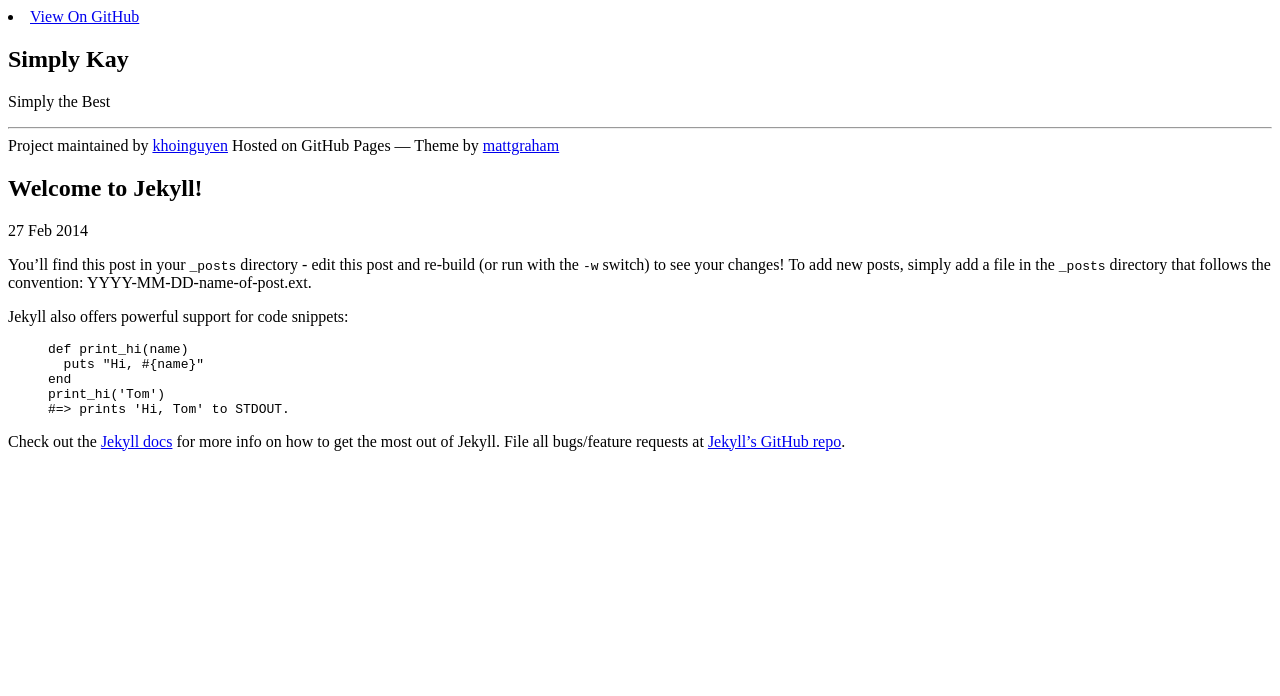
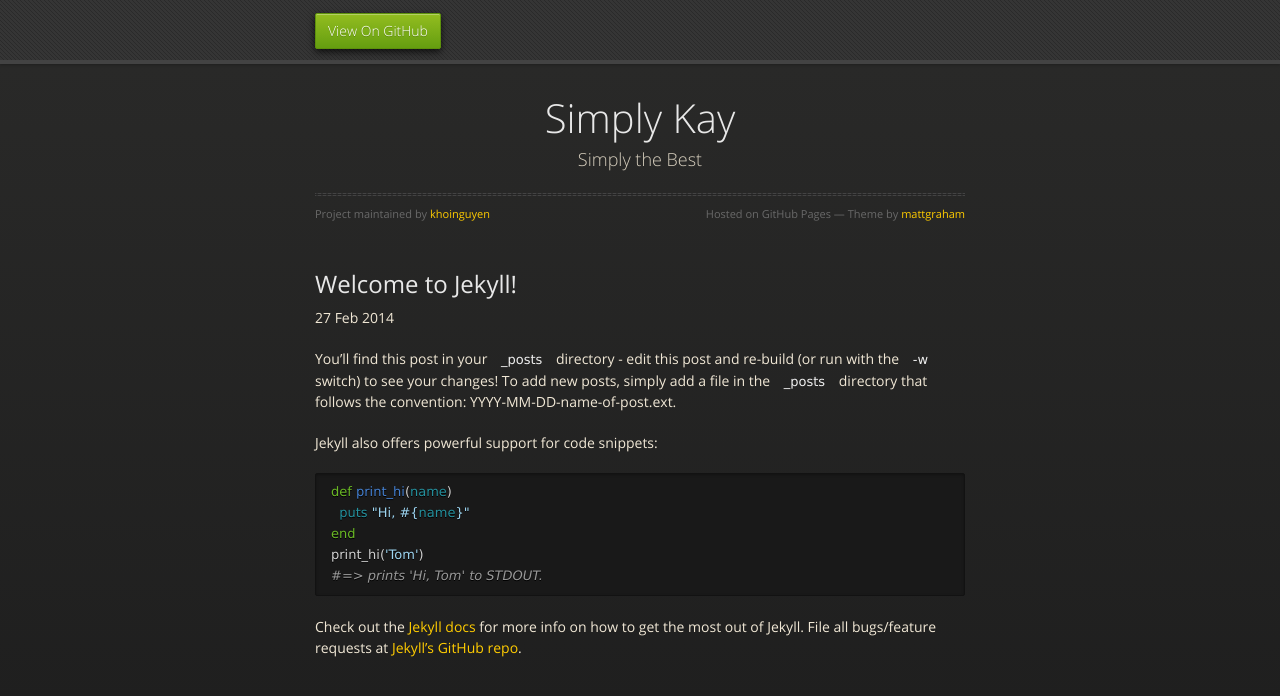
Before and after one commit to khoinguyen/khoinguyen.github.io, a Jekyll site: the page built from _posts/2014-02-27-welcome-to-jekyll.markdown, in a window 1280 px wide. Shown: the top 696 px of the page. Built offline with Jekyll 4.4.1, drawn with Linux system fonts in a browser that asks for light colours; nearby versions of some CDN libraries; Markdown is read by kramdown in place of the engine named in the settings.

Commit message:
Use site url for style & script

```diff
--- a/_layouts/default.html
+++ b/_layouts/default.html
@@ -4,10 +4,10 @@
     <meta charset="utf-8">
     <meta http-equiv="X-UA-Compatible" content="chrome=1">
     <title>Simply Kay by khoinguyen</title>
-    <link rel="stylesheet" href="stylesheets/styles.css">
-    <link rel="stylesheet" href="stylesheets/pygment_trac.css">
+    <link rel="stylesheet" href="{{ site.url }}/stylesheets/styles.css">
+    <link rel="stylesheet" href="{{ site.url }}/stylesheets/pygment_trac.css">
     <script src="https://ajax.googleapis.com/ajax/libs/jquery/1.7.1/jquery.min.js"></script>
-    <script src="javascripts/respond.js"></script>
+    <script src="{{ site.url }}/javascripts/respond.js"></script>
     <!--[if lt IE 9]>
       <script src="//html5shiv.googlecode.com/svn/trunk/html5.js"></script>
     <![endif]-->
```
